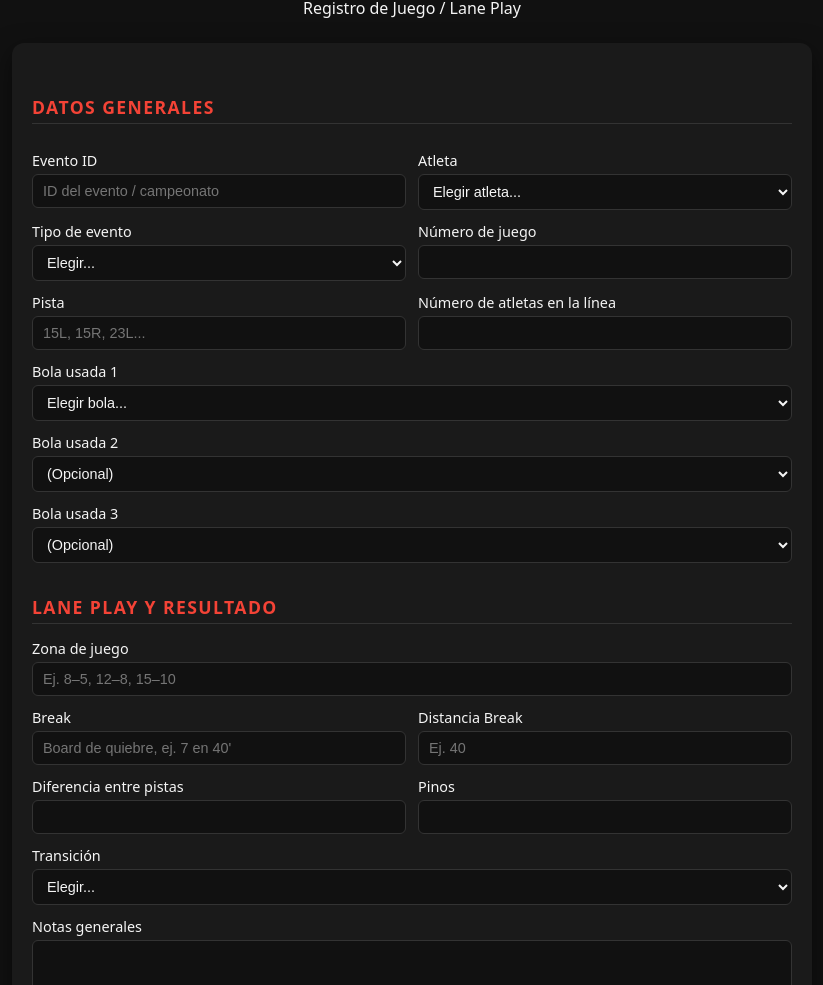
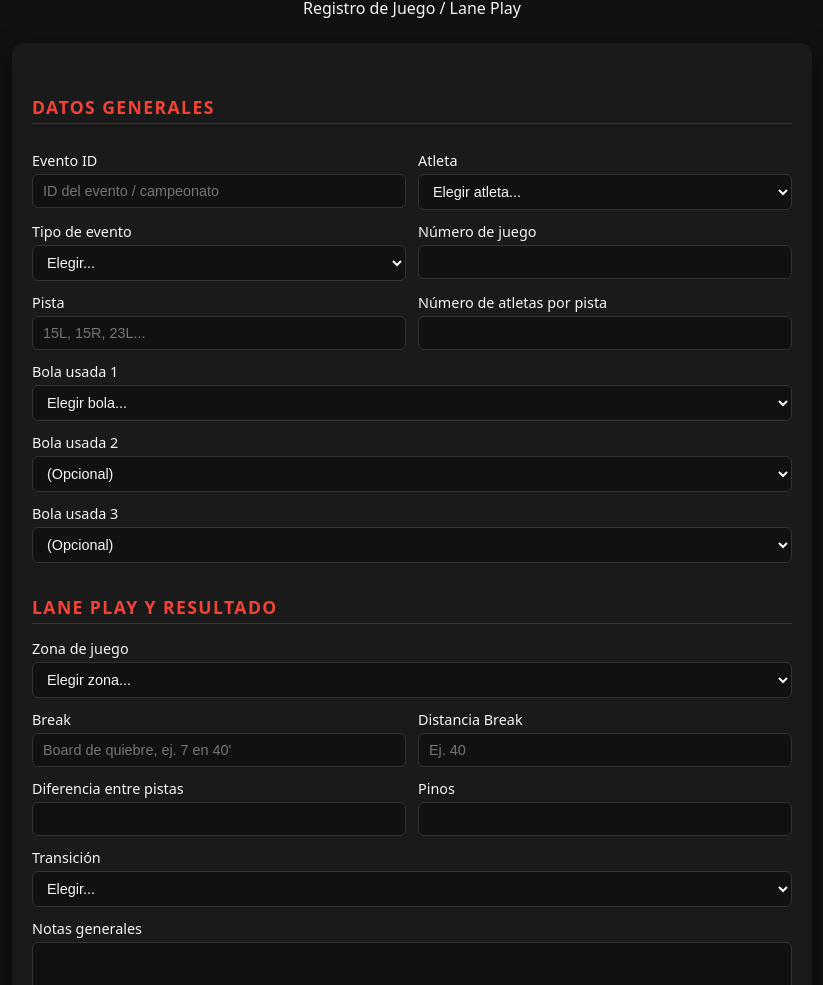
Before and after one commit to chinaaxter/eaab-eventos-juegos, a plain HTML site: page index.html in a window 1280 px wide. Shown: the part 107-1092 px from the top of the page, without its empty margins (228-1051 px from the left). Drawn offline with Linux system fonts and the light colour scheme; no server answers.

Commit message:
Update index.html

```diff
--- a/index.html
+++ b/index.html
@@ -142,7 +142,7 @@
           </label>
         </div>
         <div>
-          <label>Número de atletas en la línea
+          <label>Número de atletas por pista
             <input type="number" name="NumeroAtletas" min="1" max="6">
           </label>
         </div>
@@ -166,9 +166,16 @@
 
 
       <h2>Lane Play y resultado</h2>
-      <label>Zona de juego
-        <input type="text" name="ZonaJuego" placeholder="Ej. 8–5, 12–8, 15–10">
-      </label>
+     <label>Zona de juego
+      <select name="ZonaJuego" required>
+       <option value="">Elegir zona...</option>
+       <option value="Zona 1 (1 - 7)">Zona 1 (1 - 7)</option>
+       <option value="Zona 2 (8 - 15)">Zona 2 (8 - 15)</option>
+       <option value="Zona 3 (16 - 25)">Zona 3 (16 - 25)</option>
+       <option value="Zona 4 (>25)">Zona 4 (&gt;25)</option>
+      </select>
+     </label>
+
       <div class="row">
         <div>
           <label>Break
```
